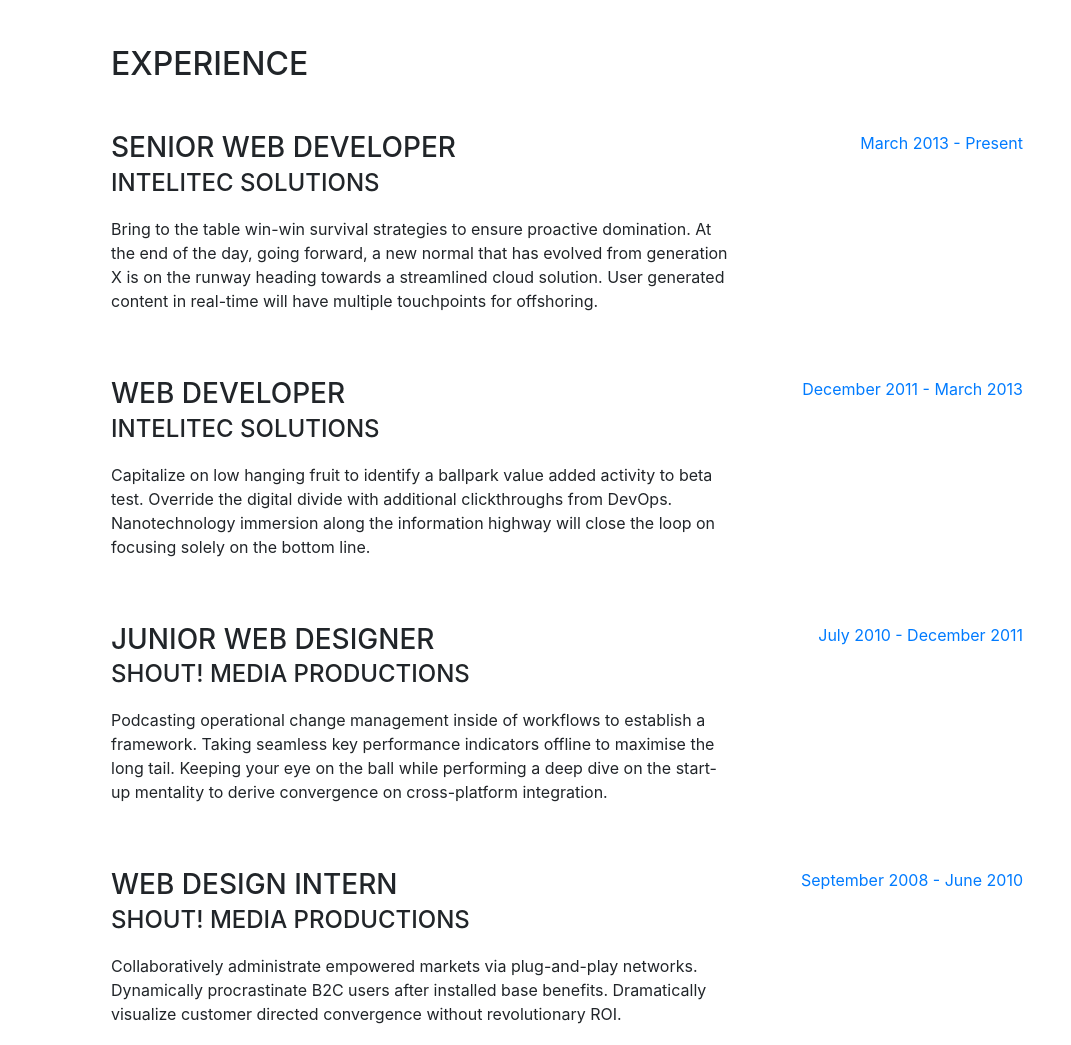
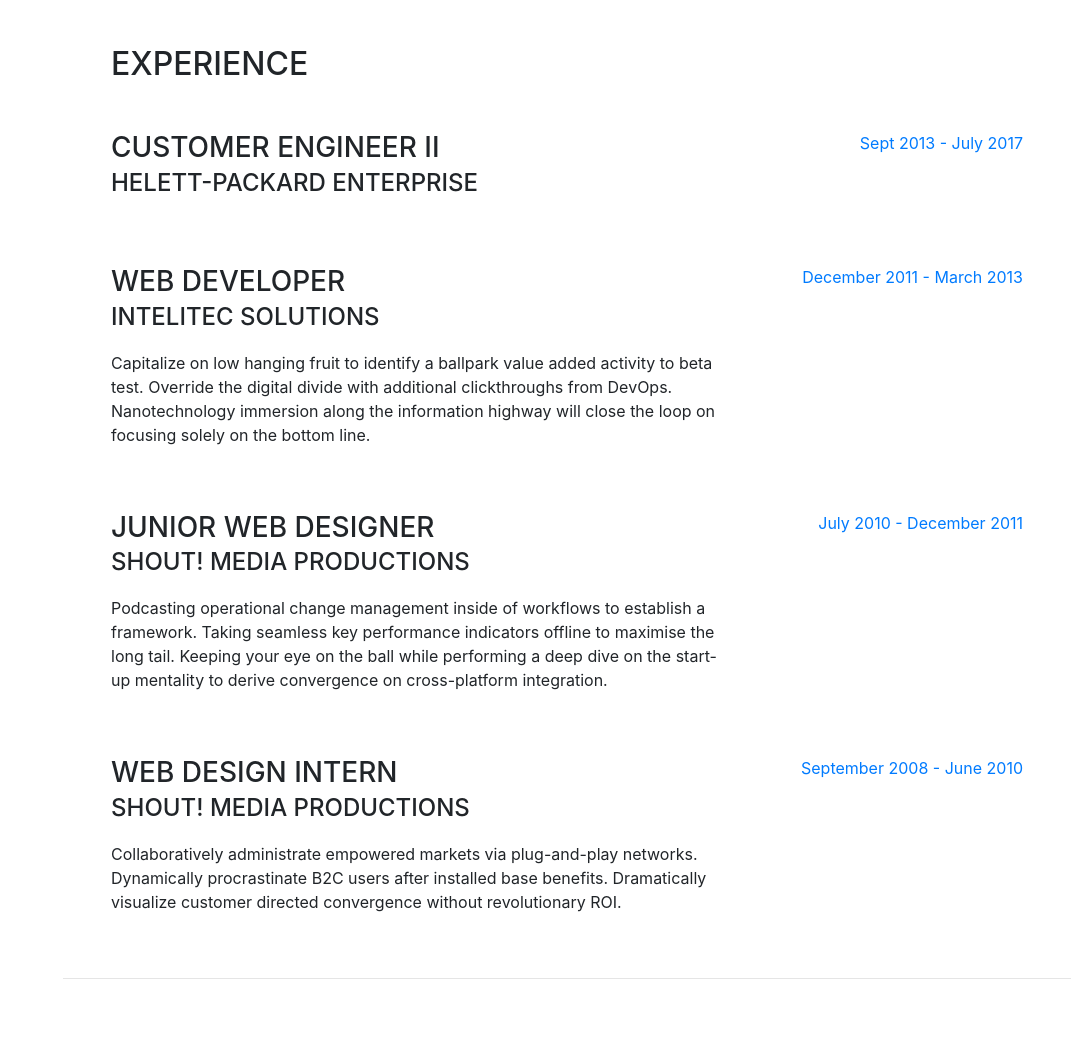
Before and after one commit to cbinion1/Domain, a website with bundled scripts: page index.html in a window 1280 px wide. Shown: the part 804-1849 px from the top of the page, without its empty margins (209-1280 px from the left). Built offline with nearby package versions, Linux system fonts and the light colour scheme; a web font is replaced by a local one.

Commit message:
customization
further customization

```diff
--- a/index.html
+++ b/index.html
@@ -12,6 +12,8 @@
 
   <!-- Bootstrap core CSS -->
   <link href="vendor/bootstrap/css/bootstrap.min.css" rel="stylesheet">
+  <link rel="stylesheet" href="https://cdn.rawgit.com/konpa/devicon/df6431e323547add1b4cf45992913f15286456d3/devicon.min.css">
+  <link rel="stylesheet" href="https://cdn.rawgit.com/konpa/devicon/df6431e323547add1b4cf45992913f15286456d3/devicon.min.css">
 
   <!-- Custom fonts for this template -->
   <link href="https://fonts.googleapis.com/css?family=Saira+Extra+Condensed:500,700" rel="stylesheet">
@@ -89,14 +91,12 @@
 
         <div class="resume-item d-flex flex-column flex-md-row mb-5">
           <div class="resume-content mr-auto">
-            <h3 class="mb-0">Senior Web Developer</h3>
-            <div class="subheading mb-3">Intelitec Solutions</div>
-            <p>Bring to the table win-win survival strategies to ensure proactive domination. At the end of the day, going forward,
-              a new normal that has evolved from generation X is on the runway heading towards a streamlined cloud solution.
-              User generated content in real-time will have multiple touchpoints for offshoring.</p>
+            <h3 class="mb-0">Customer Engineer II</h3>
+            <div class="subheading mb-3">Helett-Packard Enterprise</div>
+            <p></p>
           </div>
           <div class="resume-date text-md-right">
-            <span class="text-primary">March 2013 - Present</span>
+            <span class="text-primary">Sept 2013 - July 2017</span>
           </div>
         </div>
 
@@ -188,6 +188,12 @@
           <li class="list-inline-item">
             <i class="fab fa-npm"></i>
           </li>
+          <li class="list-inline-item">
+            <i class="devicon-django-plain-wordmark colored"></i>
+          </li>
+          <li class="list-inline-item">
+            <i class="devicon-mongodb-plain-wordmark colored"></i>
+          </li>
         </ul>
 
         <div class="subheading mb-3">Workflow</div>
```
